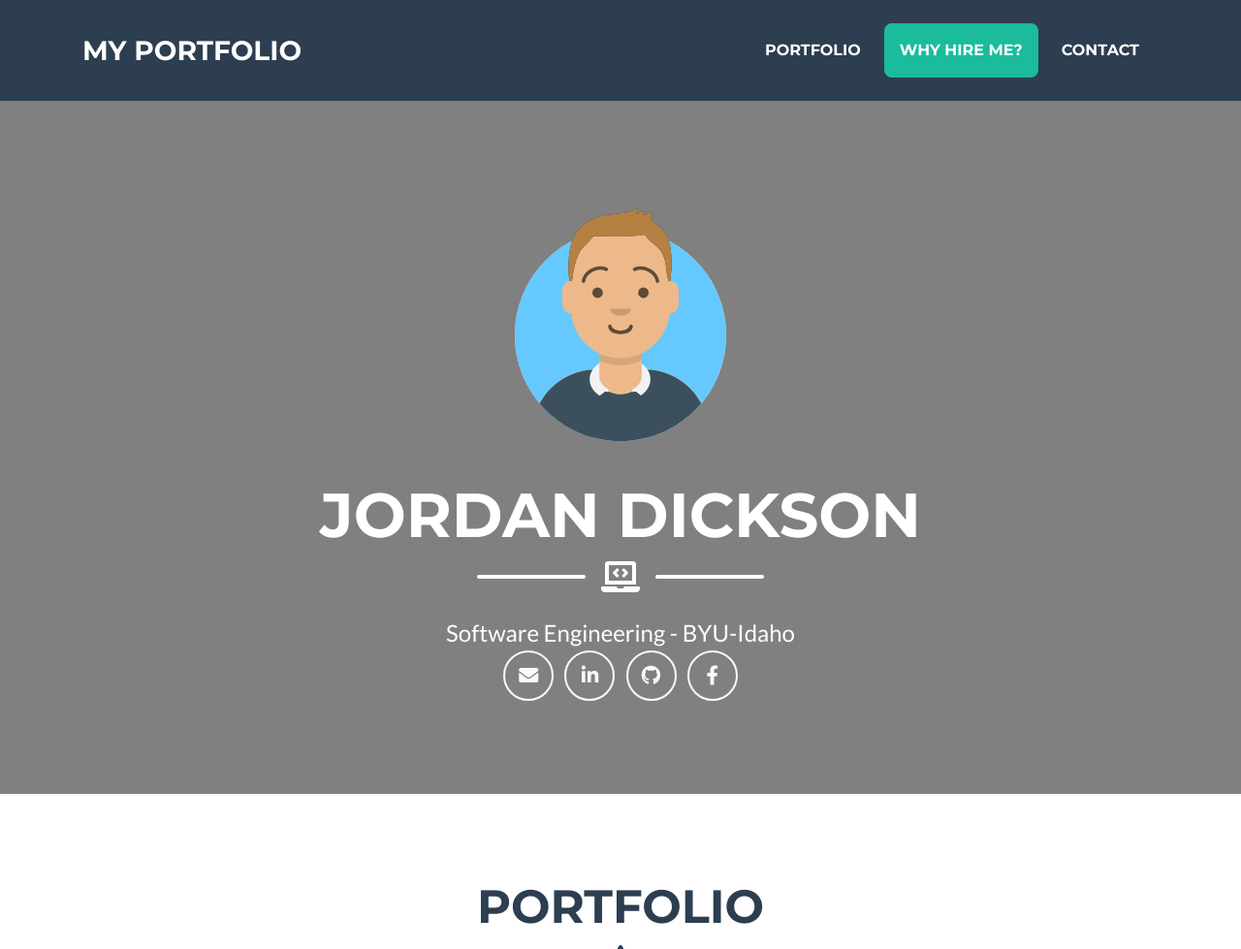
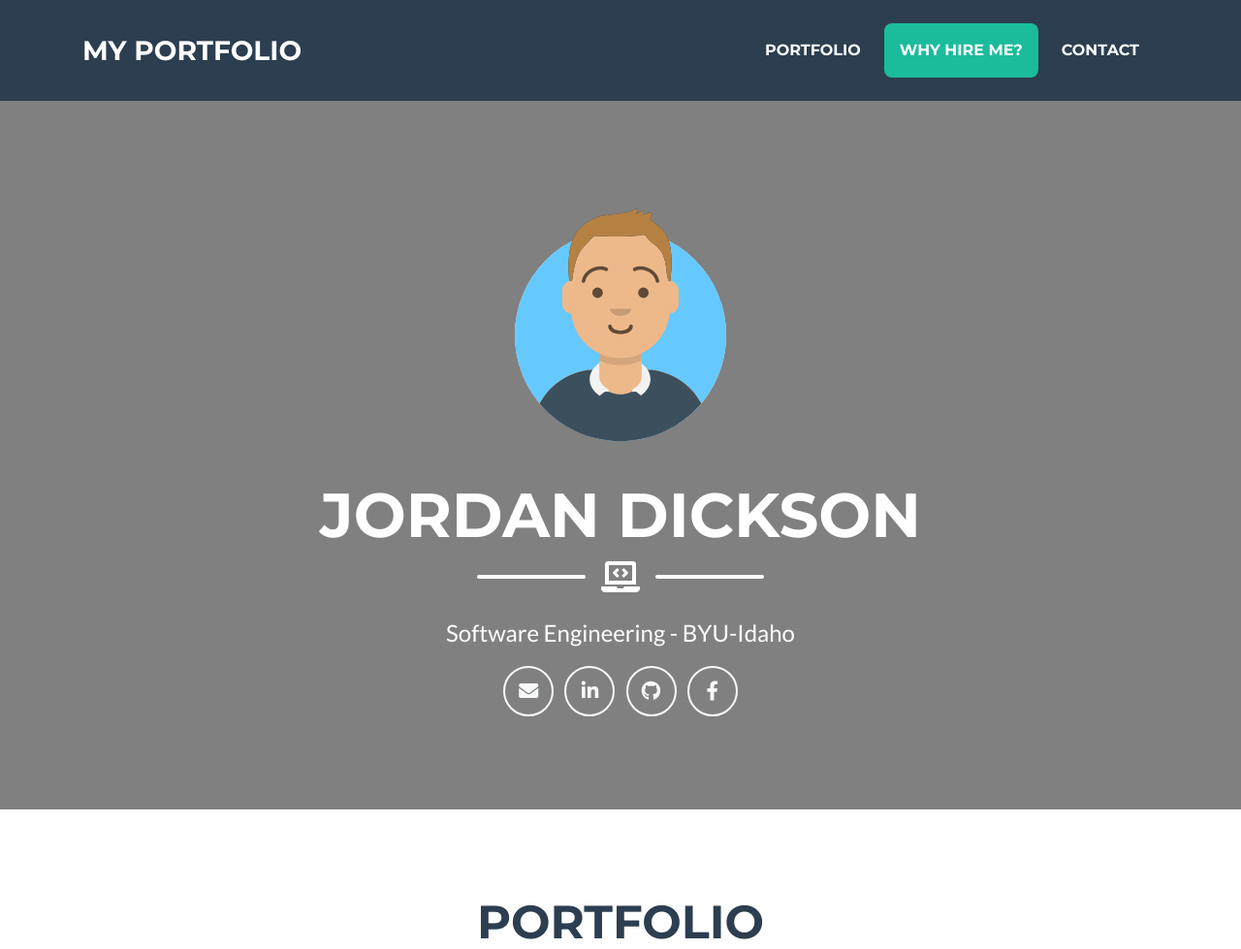
Before and after one commit to jfdickson25/other-portfolios, a PHP site: page /jordan-dickson-portfolio.php in a window 1280 px wide. Shown: the top 979 px of the page at 97% size. Run offline with PHP 8.4, Linux system fonts and the light colour scheme; data that the repository does not hold is empty; some libraries are stand-ins or nearby versions.

Commit message:
Spacing better

```diff
--- a/web/jordan-dickson-portfolio.php
+++ b/web/jordan-dickson-portfolio.php
@@ -70,7 +70,7 @@
       <!-- Masthead Subheading -->
       <p class="masthead-subheading font-weight-light mb-0">Software Engineering - BYU-Idaho</p>
 
-      <span>
+      <span class="mt-3">
       <a class="btn btn-outline-light btn-social mx-1" href="mailto:jfdickson25@gmail.com?Subject=Portfolio%20"
         target="_top">
         <i class="fas fa-envelope"></i>
```
